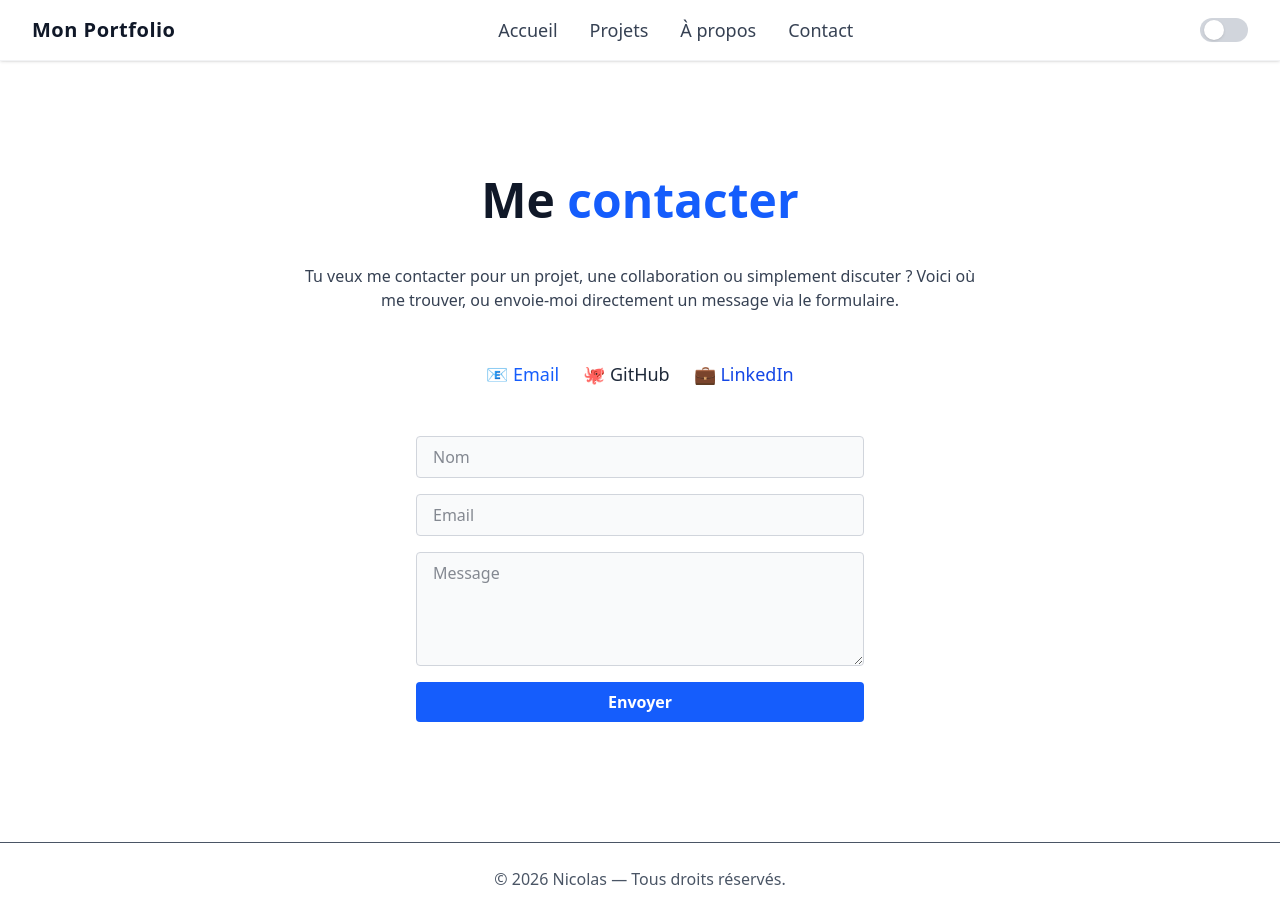
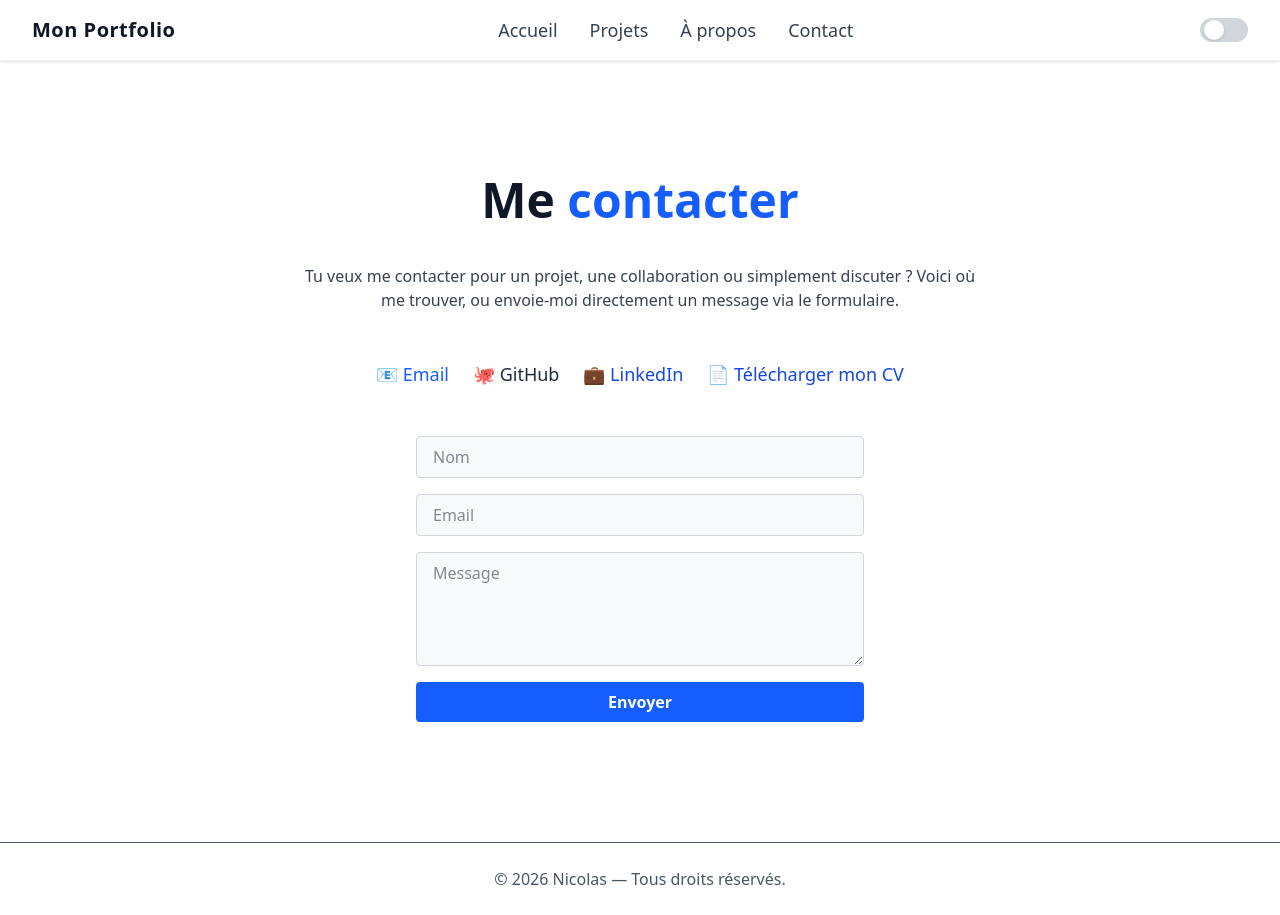
Before and after one commit to NicolasGiliberto/portfolio, a React (Vite) app: page /contact in a window 1280 px wide. Built offline with nearby package versions, Linux system fonts and the light colour scheme.

Commit message:
ajout cv

```diff
--- a/src/pages/Contact.jsx
+++ b/src/pages/Contact.jsx
@@ -34,6 +34,14 @@ export default function Contact() {
         >
           💼 LinkedIn
         </a>
+        <a
+  href="images/cv.pdf"
+  target="_blank"
+  rel="noopener noreferrer"
+  className="text-blue-700 dark:text-blue-400 hover:underline"
+>
+  📄 Télécharger mon CV
+</a>
       </div>
 
       {/* Formulaire */}
```
Also changed, not shown: 1 other file (tests, documents, lock files or other folders).
